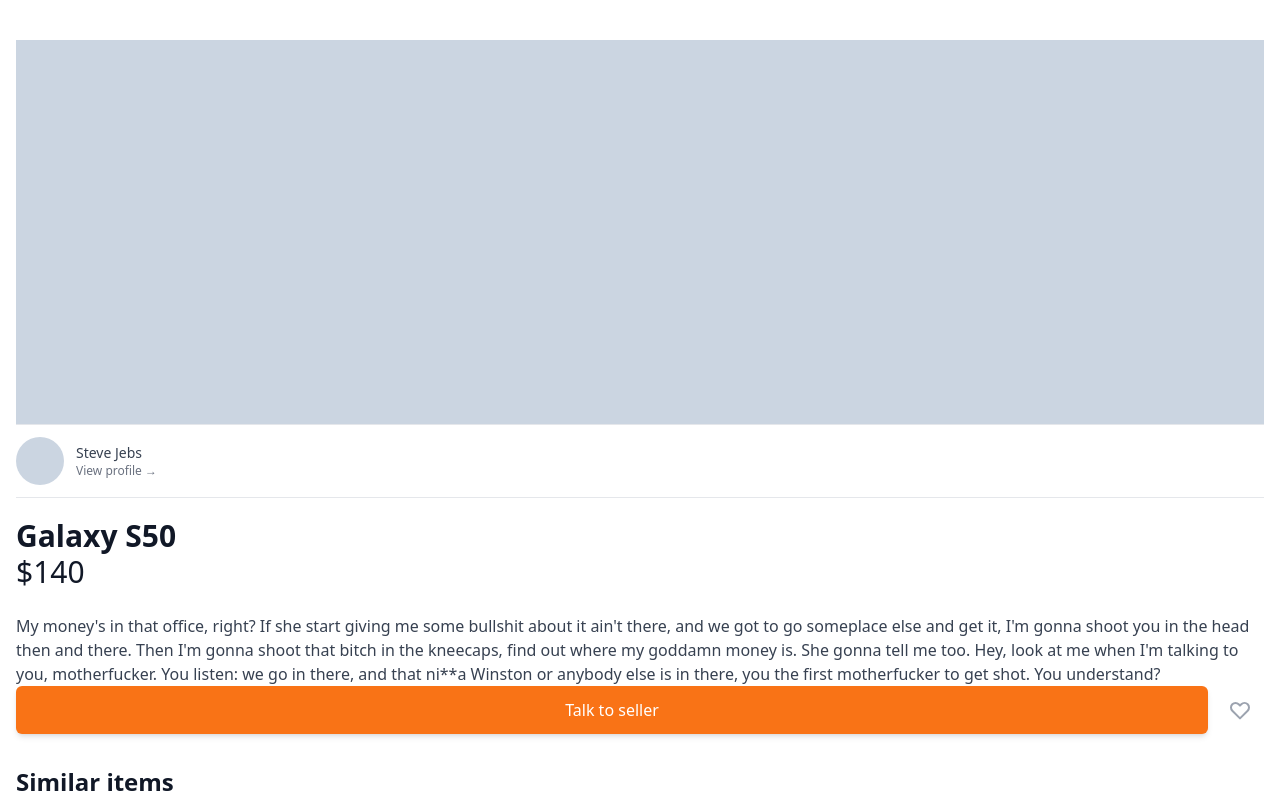
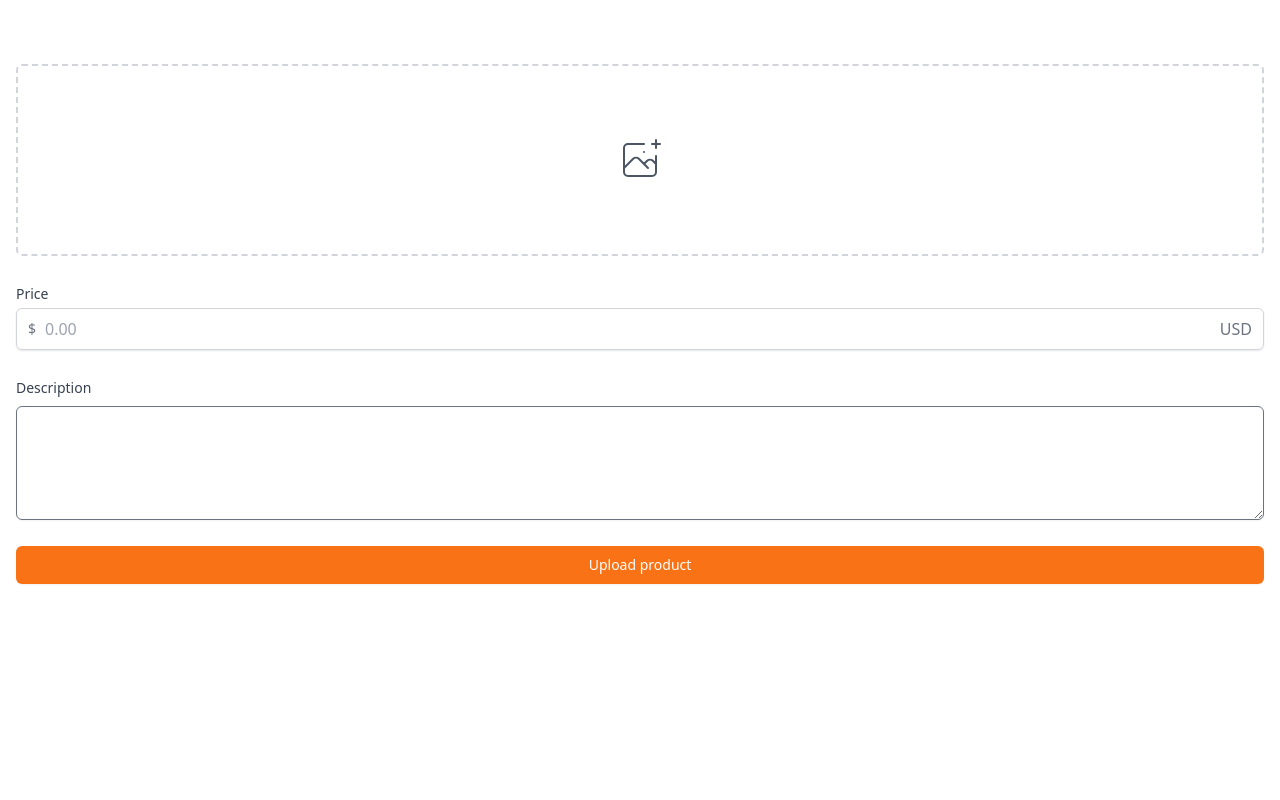
Before and after one commit to jjuny0113/nextjsProject, a Next.js app: page /items/upload in a window 1280 px wide. Shown: the top 800 px of the page. Built offline with nearby package versions, Linux system fonts and the light colour scheme.

Commit message:
community

```diff
--- a/pages/enter.tsx
+++ b/pages/enter.tsx
@@ -37,14 +37,18 @@
             </button>
           </div>
         </div>
-        <form className="flex flex-col">
-          <label className="text-sm font-medium text-gray-700 mt-7">
+        <form className="flex flex-col mt-8">
+          <label
+            htmlFor="input"
+            className="text-sm font-medium text-gray-700 mt-7"
+          >
             {method === "email" ? "Email address" : null}
             {method === "phone" ? "Phone number" : null}
           </label>
           <div className="mt-1">
             {method === "email" ? (
               <input
+                id="input"
                 type="email"
                 className="appearance-none w-full px-3 py-2 border border-gray-300 rounded-md shadow-sm placeholder-gray-400 outline-none focus:ring-orange-500 focus:border-orange-500"
                 required
@@ -56,6 +60,7 @@
                   +82
                 </span>
                 <input
+                  id="input"
                   className="appearance-none w-full px-3 py-2 border border-gray-300 rounded-md rounded-l-none shadow-sm placeholder-gray-400 outline-none focus:ring-orange-500 focus:border-orange-500"
                   type="number"
                   required
--- /dev/null
+++ b/pages/items/upload.tsx
@@ -0,0 +1,64 @@
+import type { NextPage } from "next";
+
+const Upload: NextPage = () => {
+  return (
+    <div className="px-4 py-16">
+      <div>
+        <label className="w-full cursor-pointer flex items-center justify-center border-2 border-dashed border-gray-300 py-6 h-48 rounded-md text-gray-600 hover:text-orange-500 hover:border-orange-500">
+          <svg
+            className="h-12 w-12"
+            stroke="currentColor"
+            fill="none"
+            viewBox="0 0 48 48"
+            aria-hidden="true"
+          >
+            <path
+              d="M28 8H12a4 4 0 00-4 4v20m32-12v8m0 0v8a4 4 0 01-4 4H12a4 4 0 01-4-4v-4m32-4l-3.172-3.172a4 4 0 00-5.656 0L28 28M8 32l9.172-9.172a4 4 0 015.656 0L28 28m0 0l4 4m4-24h8m-4-4v8m-12 4h.02"
+              strokeWidth={2}
+              strokeLinecap="round"
+              strokeLinejoin="round"
+            />
+          </svg>
+          <input className="hidden" type="file" />
+        </label>
+      </div>
+      <div className="mb-5">
+        <label
+          className="mb-1 block text-sm font-medium text-gray-700 mt-7"
+          htmlFor="price"
+        >
+          Price
+        </label>
+        <div className="rounded-md shadow-sm relative flex items-center">
+          <div className="absolute left-0 pl-3 flex items-center justify-center">
+            <span className="text-gray-500 text-sm pointer-events-none">$</span>
+          </div>
+          <input
+            id="price"
+            className="appearance-none pl-7 w-full px-3 py-2 border border-gray-300 rounded-md shadow-sm placeholder-gray-400 outline-none focus:ring-orange-500 focus:border-orange-500"
+            type="text"
+            placeholder="0.00"
+          />
+          <div className="absolute right-0 pr-3 flex items-center pointer-events-none">
+            <span className="text-gray-500">USD</span>
+          </div>
+        </div>
+      </div>
+      <div>
+        <label className="mb-1 block text-sm font-medium text-gray-700 mt-7">
+          Description
+        </label>
+
+        <textarea
+          className="mt-1 shadow-sm w-full focus:ring-orange-500 rounded-md broder-gray-300 focus:border-orange-500"
+          rows={4}
+        />
+      </div>
+      <button className="mt-5 w-full bg-orange-500 hover:bg-orange-600 text-white py-2 px-4 border border-transparent rounded-md shadow-sm text-sm font-medium focus:ring-offset-2 focus:ring-orange-500 focus:outline-none">
+        Upload product
+      </button>
+    </div>
+  );
+};
+
+export default Upload;
```
